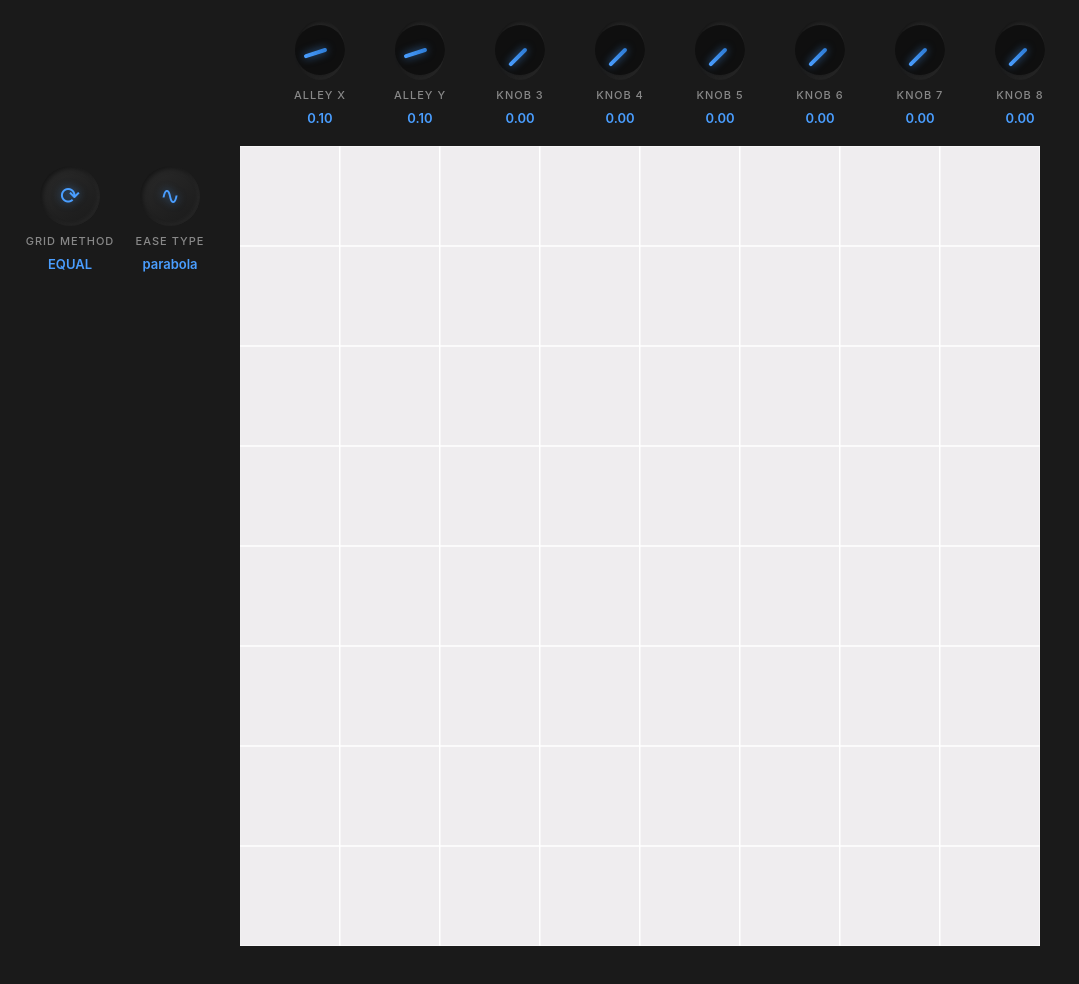
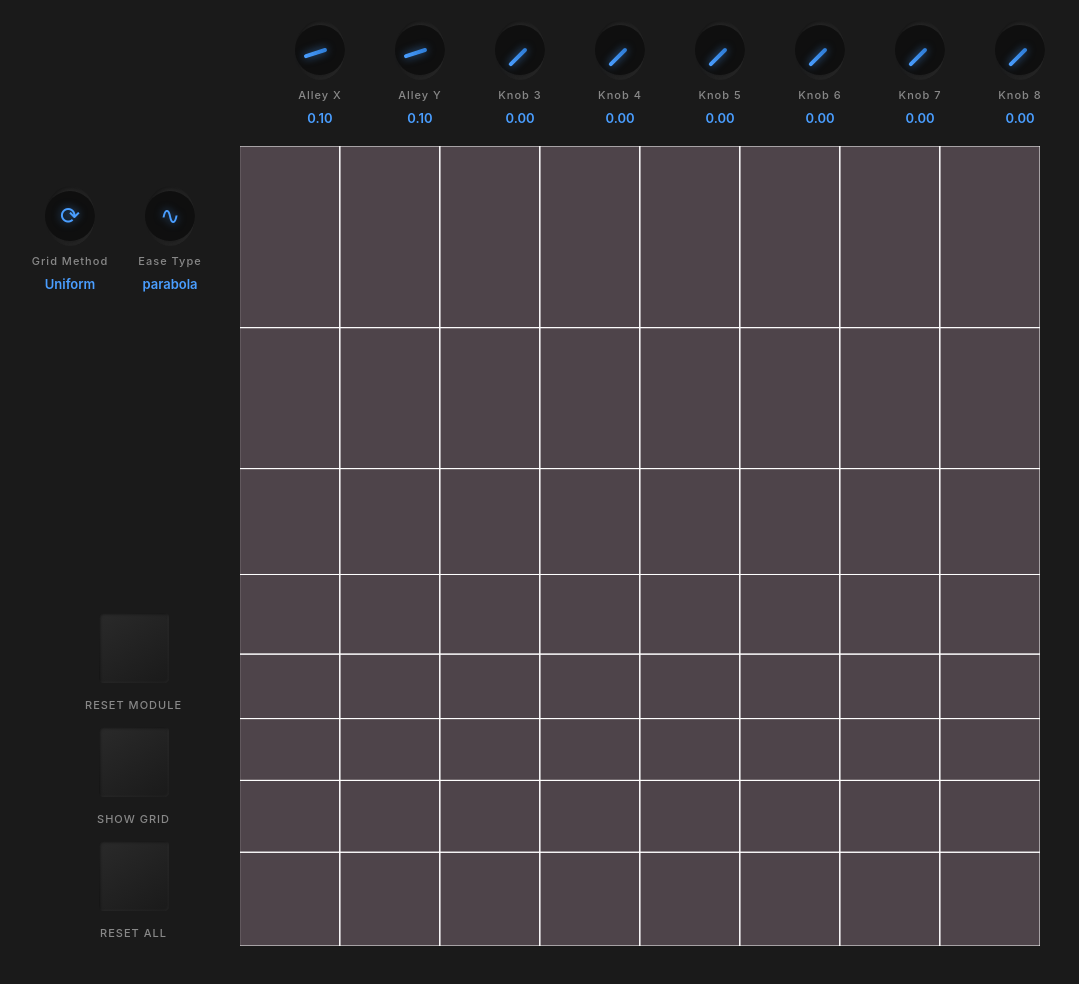
Before and after one commit to bhoffmann93/ableton-push-type, a website built with Vite: page index.html in a window 1280 px wide. Shown: the top 984 px of the page, without its empty margins (0-1079 px from the left). Before the commit the page ends 950 px from the top, so only its background shows below. Built offline with nearby package versions, Linux system fonts and the light colour scheme; what @thednp/bezier-easing, webmidi would draw is missing.

Commit message:
style knobs

```diff
--- a/index.html
+++ b/index.html
@@ -98,7 +98,33 @@
           </div>
         </div>
 
-        <div id="app"></div>
+        <div id="canvas-with-controls">
+          <div id="app"></div>
+
+          <!-- Transport Buttons (bottom left) -->
+          <div id="transport-buttons">
+            <div class="transport-button-container">
+              <button class="transport-button" id="new-btn">
+                <span class="transport-icon"></span>
+              </button>
+              <span class="transport-label">Reset Module</span>
+            </div>
+
+            <div class="transport-button-container">
+              <button class="transport-button" id="record-btn">
+                <span class="transport-icon"></span>
+              </button>
+              <span class="transport-label">Show Grid</span>
+            </div>
+
+            <div class="transport-button-container">
+              <button class="transport-button" id="play-btn">
+                <span class="transport-icon"></span>
+              </button>
+              <span class="transport-label">Reset All</span>
+            </div>
+          </div>
+        </div>
       </div>
     </div>
 
--- a/src/config/grid.config.ts
+++ b/src/config/grid.config.ts
@@ -9,9 +9,9 @@ export const GRID_CONFIG = {
   alleyX: 0.1,
   alleyY: 0.1,
   colorPair: COLOR_PAIRS.DARK_GREY_LIGHT_GREY,
-  swapColors: false,
+  swapColors: true,
   debug: true,
-  gridMethod: METHOD.EQUAL as METHOD,
+  gridMethod: METHOD.Uniform as METHOD,
   easeType: EASE_TYPE.parabola as EASE_TYPE,
   shouldSetButtonsToInitialShapeindex: false,
   mirrorInput: EASE_MIRROR_TYPE.none as EASE_MIRROR_TYPE,
--- a/src/style.css
+++ b/src/style.css
@@ -2,14 +2,14 @@ body {
   margin: 0;
   padding: 0;
   background: #1a1a1a;
-  font-family: 'Basier Square', -apple-system, BlinkMacSystemFont, 'Segoe UI', sans-serif;
+  font-family: 'Futura', -apple-system, BlinkMacSystemFont, 'Segoe UI', sans-serif;
 }
 
 #push-container {
   display: flex;
   flex-direction: column;
   padding: 0px;
-  gap: 0px;
+  margin-bottom: 1000px;
 }
 
 #bottom-row {
@@ -20,7 +20,6 @@ body {
 }
 
 #app {
-  /* font-family: Avenir, Helvetica, Arial, sans-serif; */
   -webkit-font-smoothing: antialiased;
   -moz-osx-font-smoothing: grayscale;
   text-align: center;
@@ -43,6 +42,7 @@ body {
   flex-direction: row;
   gap: 0px;
   padding: 20px;
+  padding-top: 40px;
 }
 
 .button-knob-container {
@@ -54,17 +54,27 @@ body {
 }
 
 .button-knob {
-  width: 60px;
+  width: 50px;
   height: 60px;
   border-radius: 50%;
   background: linear-gradient(145deg, #2a2a2a, #1a1a1a);
   box-shadow: inset 2px 2px 5px rgba(0, 0, 0, 0.5), inset -2px -2px 5px rgba(255, 255, 255, 0.05);
   border: none;
   cursor: pointer;
+  position: relative;
   display: flex;
   align-items: center;
   justify-content: center;
   transition: all 0.1s ease;
+}
+
+.button-knob::before {
+  content: '';
+  position: absolute;
+  width: 50px;
+  height: 50px;
+  border-radius: 50%;
+  background: #0f0f0f;
 }
 
 .button-knob:hover {
@@ -81,6 +91,8 @@ body {
   font-size: 24px;
   color: #4a9eff;
   text-shadow: 0 0 8px rgba(74, 158, 255, 0.6);
+  z-index: 1;
+  position: relative;
 }
 
 .knobs-row {
@@ -136,7 +148,7 @@ body {
 .knob-label {
   color: #888;
   font-size: 11px;
-  text-transform: uppercase;
+  /* text-transform: uppercase; */
   letter-spacing: 1px;
   font-weight: 500;
 }
@@ -149,3 +161,69 @@ body {
   min-width: 100px;
   text-align: center;
 }
+
+/* Canvas with controls wrapper */
+#canvas-with-controls {
+  position: relative;
+  display: inline-block;
+}
+
+/* Transport Buttons (bottom left) */
+#transport-buttons {
+  position: absolute;
+  bottom: 10px;
+  left: -155px; /* Offset to center between Grid Method and Ease Type buttons */
+  display: flex;
+  flex-direction: column;
+  gap: 15px;
+  padding: 0;
+}
+
+.transport-button-container {
+  display: flex;
+  flex-direction: column;
+  align-items: center;
+  gap: 15px;
+}
+
+.transport-button {
+  width: 70px;
+  height: 70px;
+  border-radius: 4px;
+  background: linear-gradient(145deg, #2a2a2a, #1a1a1a);
+  box-shadow: inset 1px 1px 3px rgba(0, 0, 0, 0.5), inset -1px -1px 3px rgba(255, 255, 255, 0.05);
+  border: none;
+  cursor: pointer;
+  display: flex;
+  align-items: center;
+  justify-content: center;
+  transition: all 0.1s ease;
+}
+
+.transport-button:hover {
+  background: linear-gradient(145deg, #3a3a3a, #2a2a2a);
+  box-shadow: inset 1px 1px 3px rgba(0, 0, 0, 0.7), inset -1px -1px 3px rgba(255, 255, 255, 0.1);
+}
+
+.transport-button:active {
+  background: linear-gradient(145deg, #1a1a1a, #0a0a0a);
+  box-shadow: inset 2px 2px 4px rgba(0, 0, 0, 0.8);
+}
+
+.transport-icon {
+  font-size: 24px;
+  color: #4a9eff;
+  text-shadow: 0 0 6px rgba(74, 158, 255, 0.6);
+}
+
+.transport-label {
+  color: #888;
+  font-size: 11px;
+  text-transform: uppercase;
+  letter-spacing: 1px;
+  font-weight: 500;
+}
+
+.transport-button:hover + .transport-label {
+  color: #aaa;
+}
--- a/src/ui/ui.ts
+++ b/src/ui/ui.ts
@@ -25,7 +25,8 @@ export default class UserInterface {
     // Update Grid Method display
     const gridMethodValue = document.getElementById('grid-method-value');
     const methodNames = Object.values(METHOD).filter((ease) => typeof ease === 'string');
-    if (gridMethodValue) gridMethodValue.textContent = methodNames[GRID_CONFIG.gridMethod] || methodNames[METHOD.EQUAL];
+    if (gridMethodValue)
+      gridMethodValue.textContent = methodNames[GRID_CONFIG.gridMethod] || methodNames[METHOD.Uniform];
 
     const easeTypes = Object.values(EASE_TYPE).filter((ease) => typeof ease === 'string');
     const easeTypeElement = document.getElementById('ease-type-value');
```
Also changed, not shown: src/types/types.ts (+9 -9 lines).
